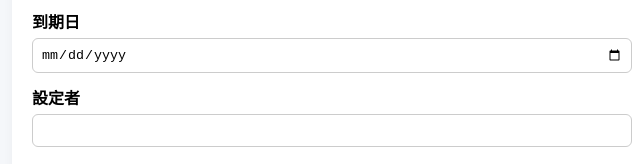
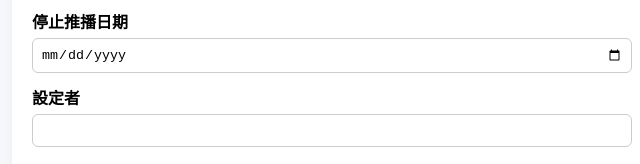
Before and after one commit to lcm171101/line-reminder-railway, a website: page form.html in a window 1280 px wide. Shown: the part 674-838 px from the top of the page, 308-948 px from the left. Drawn offline with Linux system fonts and the light colour scheme.

Commit message:
Add files via upload

```diff
--- a/form.html
+++ b/form.html
@@ -112,7 +112,7 @@
         <option value="monthly">每月</option>
       </select>
 
-      <label>到期日</label>
+      <label for="expireDate">停止推播日期</label>
       <input type="date" name="expireDate">
 
       <label>設定者</label>
```
